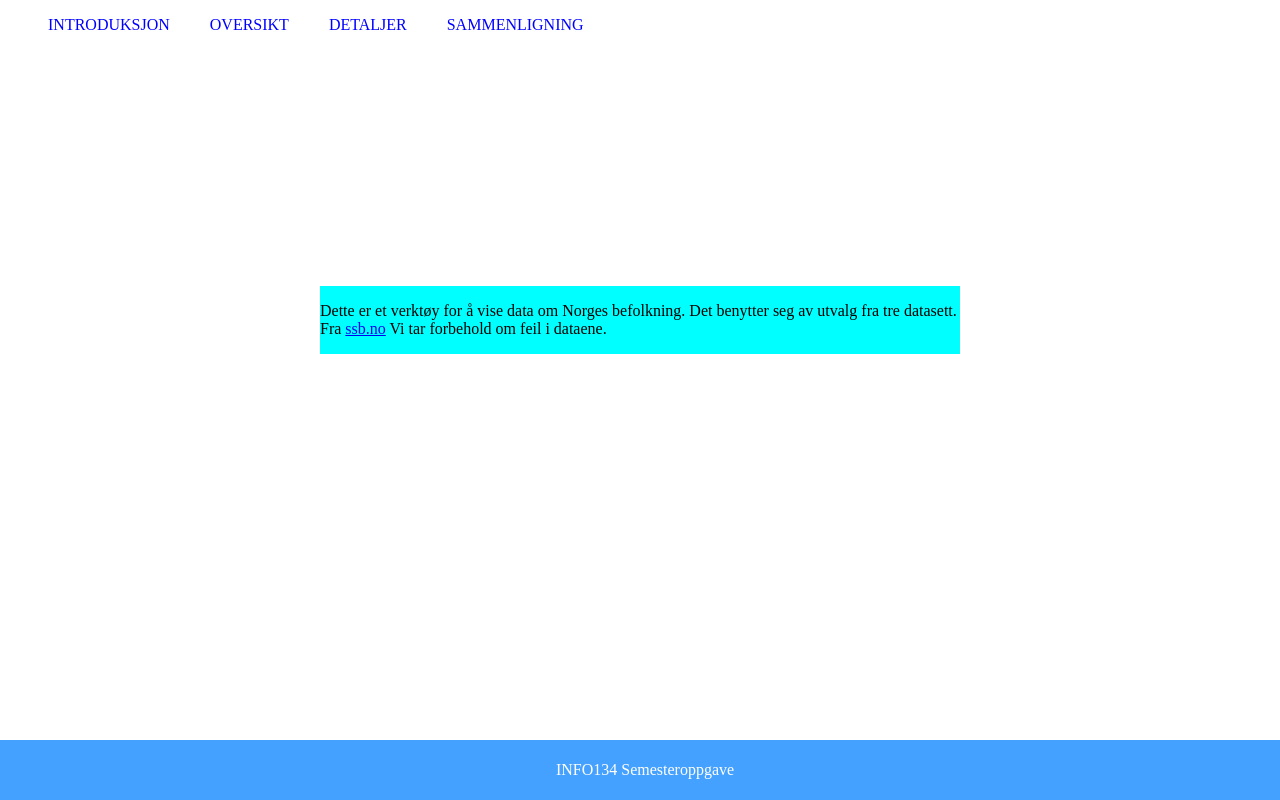
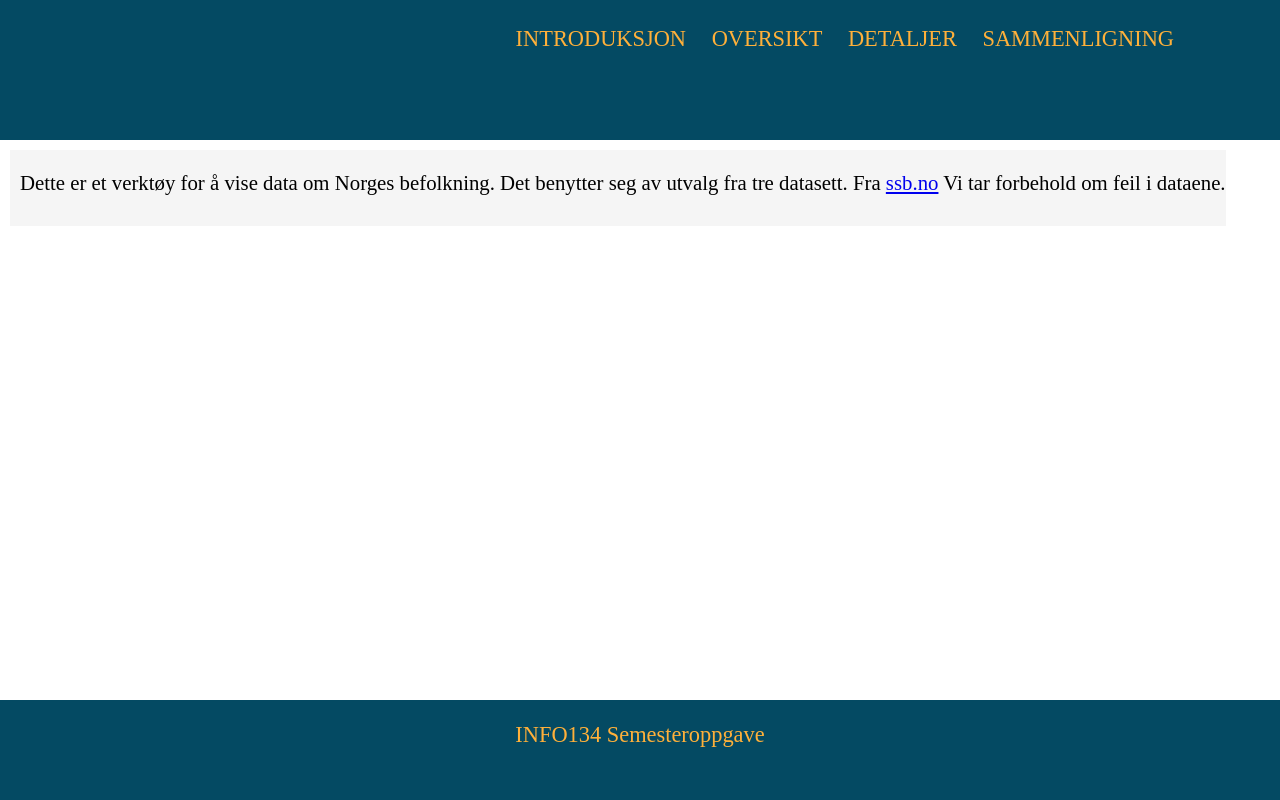
Before and after one commit to markusmmm/info134-semesteroppgave, a plain HTML site: page index.html in a window 1280 px wide. Drawn offline with Linux system fonts and the light colour scheme.

Commit message:
litt styling

```diff
--- a/index.html
+++ b/index.html
@@ -11,7 +11,9 @@
   </head>
   <body>
 
-    <header id="hjem">
+    <div id="container">
+
+      <header id="header">
         <nav id="navigation">
             <ul id="list">
               <li><a class="navElement" href="#introduksjon" onclick="changeDiv(introduksjon)">INTRODUKSJON</a></li>
@@ -22,6 +24,8 @@
         </nav>
       </header>
 
+    <div id="content">
+
       <div class="divElements">
           <div id="introduksjon">
             <p>Dette er et verktøy for å vise data om Norges befolkning. Det benytter seg av
@@ -30,7 +34,7 @@
           </div>
 
           <div id="oversikt">
-          <p>andre</p>
+            <p></p>
 
           </div>
 
@@ -44,10 +48,17 @@
           </div>
       </div>
 
+    </div>
 
+
+  <div id=footer>
       <footer class="footer">
         <p> INFO134 Semesteroppgave </p>
       </footer>
+  </div>
+
+  </div>
+
 
   </body>
 </html>
--- a/myjs.js
+++ b/myjs.js
@@ -63,10 +63,17 @@ function finnOversikt(){
   xhr.send();
 }
 
+/*
+  Creates a textnode and inserts it into the div element.
+  TODO: give the variables color?
+*/
+
 function createNode(totalBefolkning, kommunenummer, kommunenavn) {
+
   var node = document.createElement("LI");
   var textnode = document.createTextNode("Kommunenavn: " + kommunenavn +
-  " Kommunenummer: " +kommunenummer + " Total befolkning " + totalBefolkning);
+  ", Kommunenummer: " +kommunenummer + ", Total befolkning: " + totalBefolkning);
   node.appendChild(textnode);
+
   document.getElementById("oversikt").appendChild(node);
 }
--- a/stilark.css
+++ b/stilark.css
@@ -1,3 +1,16 @@
+html {
+  scroll-behavior: smooth;
+}
+
+html,
+body {
+   margin:0;
+   padding:0;
+   height:100%;
+}
+
+
+
 #introduksjon{
   display: block;
 }
@@ -17,63 +30,65 @@
 }
 
 .divElements{
-  background-color: cyan;
-  position: absolute;
-  top: 40%;
-  left: 50%;
-  transform: translate(-50%,-50%);
+  background-color: #f5f5f5;
+  display: inline-block;
+  padding-left: 10px;
+  padding-bottom: 10px;
+  font-size: 1.3rem;
+
+}
+
+.test{
+  color:red;
+}
+
+#container {
+   min-height:100%;
+   position:relative;
+}
+#header {
+   background:#044a63;
+   padding:10px;
+   height:15vh;
 
 
 }
-]
-/* navigasjon
-*/
 
+#header #list {
+  padding-left: 30rem;
+}
+#header li{
 
-nav{
-  display: block;
-  width: 100%;
-  position: fixed;
-  overflow: hidden;
-  height: 5%;
-  z-index: 5;
-  transition-duration: 1s;
+  list-style: none;
+  padding-left: 1.6rem;
+  float:left;
+  font-size: 1.4rem;
+
 }
 
-
-nav ul{
-  list-style: none;
-  font-size: 2vh;
+#header li a {
+  text-decoration: none;
+  color: #ffb03a;
 }
 
-nav ul li{
-  float: left;
-  margin-right: 40px;
+#header li a:hover {
+  text-decoration: none;
+  color: #fcc97c;
+}
+#content {
+   padding:10px;
+   padding-bottom:120px;   /* Height of the footer */
+}
+#footer {
+   position:absolute;
+   bottom:0;
+   width:100%;
+   height:100px;   /* Height of the footer */
+   background-color: #044a63;
 }
 
-nav ul li a{
-  text-decoration: none;
-  color: blue;
+#footer p {
+   color: #ffb03a;
+   text-align: center;
+   font-size: 1.4rem;
 }
-
-nav ul li a:hover{
-  color:red;
-  transition-duration: 0.5s;
-}
-
-/*
-footer
-*/
-
-footer{
-  display: flex;
-  justify-content: center;
-  padding:5px;
-  background-color: #45a1ff;
-  color: #fff;
-  position: fixed;
-  left: 0;
-  bottom: 0;
-  width: 100%;
-  text-align: center;
-}
```
Lines whose indentation alone changed are shown as unchanged.
